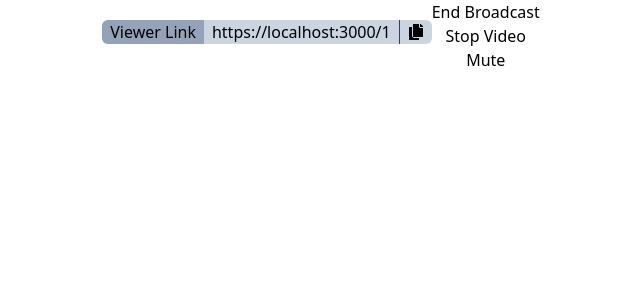
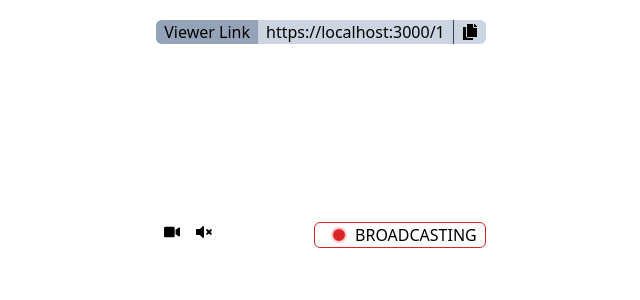
Before and after one commit to TerraMysticaAficionados/nitche, a Next.js app: page /1/broadcast in a window 1280 px wide. Shown: the top 300 px of the page, without its empty margins (319-959 px from the left). Built offline with nearby package versions, Linux system fonts and the light colour scheme; no server answers.

Commit message:
improve broadcast controls UI

```diff
--- a/src/pages/[broadcastId]/broadcast.tsx
+++ b/src/pages/[broadcastId]/broadcast.tsx
@@ -3,6 +3,7 @@ import { useRouter } from "next/router";
 import useWindowSize from "@/lib/hooks/useWindowSize";
 import { WebRTCBroadcaster } from "@/lib/components/WebRTCBroadcaster";
 import { BroadcastShare } from "@/lib/components/BroadcastShare";
+import {FaVolumeMute, FaVolumeUp, FaVideoSlash, FaVideo} from "react-icons/fa"
 
 /**
  * webrtc/broadcaster.tsx
@@ -32,15 +33,25 @@ export default () => {
                         paused={paused}
                     />
                 </div>
+                <div className="flex justify-between py-2">
+                    <div>
+                        <button className="px-2" onClick={() => {
+                            setPaused(!paused)
+                        }}>{paused ? <FaVideoSlash /> : <FaVideo />}</button>
+                        <button className="px-2" onClick={() => {
+                            setMuted(!muted)
+                        }}>{muted ? <FaVolumeMute /> : <FaVolumeUp />}</button>
+                    </div>
+                    <div className="relative px-2 items-center border border-red-600 rounded-md cursor-pointer" onClick={async () => {
+                        const result = await confirm("End Broadcast?")
+                    }}>
+                        <button className="mx-2 bg-red-600 rounded-full h-4 w-4 border-red-200 border-2 border-double"></button>
+                        BROADCASTING
+                    </div>
+                </div>
             </div>
+            {/* Gutter Right */}
             <div className="flex flex-col">
-                <button>End Broadcast</button>
-                <button onClick={() => {
-                    setPaused(!paused)
-                }}>{paused ? "Start Video" : "Stop Video"}</button>
-                <button onClick={() => {
-                    setMuted(!muted)
-                }}>{muted ? "Mute" : "Unmute"}</button>
             </div>
         </div>
     </div>
```
